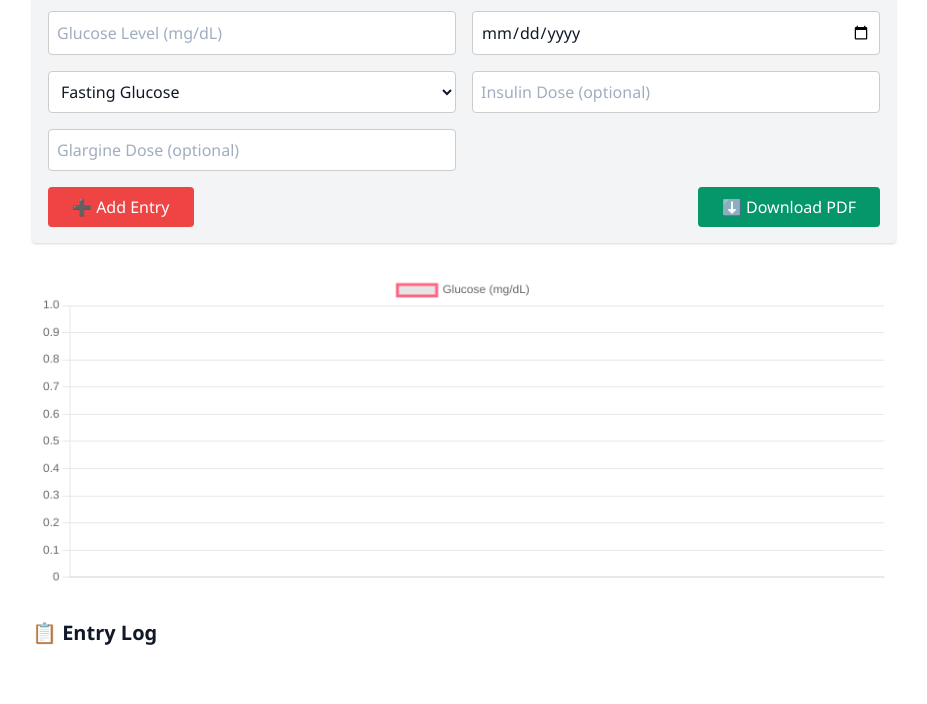
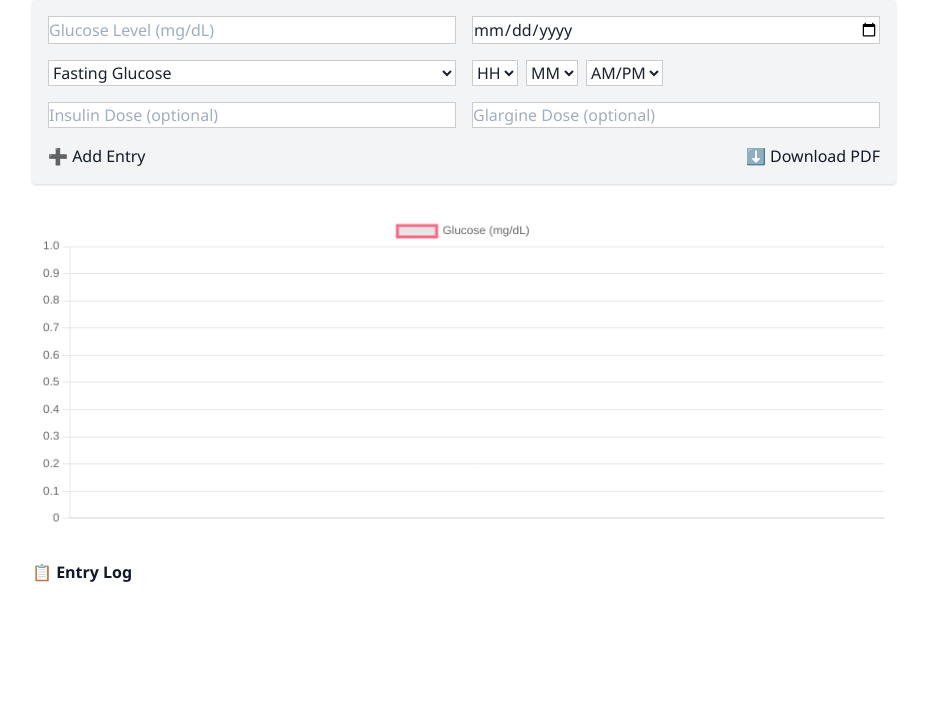
Before and after one commit to anshuman502/blood-glucose-tracker, a plain HTML site: page index.html in a window 1280 px wide. Shown: the part 96-800 px from the top of the page, without its empty margins (176-1103 px from the left). Drawn offline with nearby package versions, Linux system fonts and the light colour scheme.

Commit message:
Update index.html

```diff
--- a/index.html
+++ b/index.html
@@ -1,30 +1,32 @@
 <!DOCTYPE html>
 <html lang="en" class="dark">
+
 <head>
     <meta charset="UTF-8" />
-  <meta name="viewport" content="width=device-width, initial-scale=1.0"/>
-  <title>Glucose Tracker</title>
-  <link href="https://cdn.jsdelivr.net/npm/tailwindcss@2.2.19/dist/tailwind.min.css" rel="stylesheet">
-  <link href="style.css" rel="stylesheet">
+    <meta name="viewport" content="width=device-width, initial-scale=1.0" />
+    <title> 🩸Glucose Tracker</title>
+    <link href="https://cdn.jsdelivr.net/npm/tailwindcss@2.2.19/dist/tailwind.min.css" rel="stylesheet" />
+    <link rel="stylesheet" href="https://fonts.googleapis.com/css2?family=Material+Symbols+Outlined:opsz,wght,FILL,GRAD@24,400,0,0&icon_names=delete" />
+    <link href="style.css" rel="stylesheet" />
     <script src="https://cdn.jsdelivr.net/npm/chart.js"></script>
     <script src="https://cdnjs.cloudflare.com/ajax/libs/jspdf/2.5.1/jspdf.umd.min.js"></script>
     <script src="https://cdnjs.cloudflare.com/ajax/libs/jspdf-autotable/3.5.28/jspdf.plugin.autotable.min.js"></script>
 </head>
+
 <body class="bg-white dark:bg-gray-900 text-gray-900 dark:text-white transition-all duration-300">
-
     <div class="container mx-auto px-4 py-6 max-w-4xl">
         <div class="flex justify-between items-center mb-6">
-      <h1 class="text-3xl font-bold">🩸 Glucose Tracker</h1>
+            <h1 class="text-5xl font-bold">🩸 Glucose Tracker</h1>
             <button id="darkModeToggle" class="toggle-dark">🌓</button>
         </div>
 
         <!-- Entry Form -->
         <div class="bg-gray-100 dark:bg-gray-800 p-4 rounded shadow mb-6">
             <div class="grid grid-cols-1 sm:grid-cols-2 gap-4">
-        <input type="number" id="glucoseInput" placeholder="Glucose Level (mg/dL)" class="p-2 rounded w-full text-gray-900" />
-        <input type="date" id="dateInput" class="p-2 rounded w-full text-gray-900" />
+                <input type="number" id="glucoseInput" placeholder="Glucose Level (mg/dL)" class="input_tag" />
+                <input type="date" id="dateInput" class="input_tag" />
 
-        <select id="testTypeInput" onchange="toggleInputs()" class="p-2 rounded w-full text-gray-900">
+                <select id="testTypeInput" class="input_tag">
             <option>Fasting Glucose</option>
             <option>Post-breakfast</option>
             <option>Pre-lunch</option>
@@ -33,18 +35,108 @@
             <option>Post-dinner</option>
             <option>Random</option>
           </select>
+                <div id="timePickerDiv">
+                    <div class="flex space-x-2">
+                        <select id="hourSelect" class="input_tag">
+                <option value="">HH</option>
+                <option value="1">01</option>
+                <option value="2">02</option>
+                <option value="3">03</option>
+                <option value="4">04</option>
+                <option value="5">05</option>
+                <option value="6">06</option>
+                <option value="7">07</option>
+                <option value="8">08</option>
+                <option value="9">09</option>
+                <option value="10">10</option>
+                <option value="11">11</option>
+                <option value="12">12</option>
+              </select>
 
-        <div id="timePickerDiv" class="hidden">
-          <input type="time" id="timeOnlyInput" class="p-2 rounded w-full text-gray-900" />
+                        <select id="minuteSelect" class="input_tag">
+                <option value="">MM</option>
+                <option value="00">00</option>
+                <option value="01">01</option>
+                <option value="02">02</option>
+                <option value="03">03</option>
+                <option value="04">04</option>
+                <option value="05">05</option>
+                <option value="06">06</option>
+                <option value="07">07</option>
+                <option value="08">08</option>
+                <option value="09">09</option>
+                <!-- continue to 59 -->
+                <option value="10">10</option>
+                <option value="11">11</option>
+                <option value="12">12</option>
+                <option value="13">13</option>
+                <option value="14">14</option>
+                <option value="15">15</option>
+                <option value="16">16</option>
+                <option value="17">17</option>
+                <option value="18">18</option>
+                <option value="19">19</option>
+                <option value="20">20</option>
+                <option value="21">21</option>
+                <option value="22">22</option>
+                <option value="23">23</option>
+                <option value="24">24</option>
+                <option value="25">25</option>
+                <option value="26">26</option>
+                <option value="27">27</option>
+                <option value="28">28</option>
+                <option value="29">29</option>
+                <option value="30">30</option>
+                <option value="31">31</option>
+                <option value="32">32</option>
+                <option value="33">33</option>
+                <option value="34">34</option>
+                <option value="35">35</option>
+                <option value="36">36</option>
+                <option value="37">37</option>
+                <option value="38">38</option>
+                <option value="39">39</option>
+                <option value="40">40</option>
+                <option value="41">41</option>
+                <option value="42">42</option>
+                <option value="43">43</option>
+                <option value="44">44</option>
+                <option value="45">45</option>
+                <option value="46">46</option>
+                <option value="47">47</option>
+                <option value="48">48</option>
+                <option value="49">49</option>
+                <option value="50">50</option>
+                <option value="51">51</option>
+                <option value="52">52</option>
+                <option value="53">53</option>
+                <option value="54">54</option>
+                <option value="55">55</option>
+                <option value="56">56</option>
+                <option value="57">57</option>
+                <option value="58">58</option>
+                <option value="59">59</option>
+              </select>
+
+                        <select id="ampmSelect" class="input_tag">
+                <option value="">AM/PM</option>
+                <option value="AM">AM</option>
+                <option value="PM">PM</option>
+              </select>
+                    </div>
                 </div>
 
-        <input type="number" step="0.1" id="insulinInput" placeholder="Insulin Dose (optional)" class="p-2 rounded w-full text-gray-900" />
-        <input type="number" step="0.1" id="glargineInput" placeholder="Glargine Dose (optional)" class="p-2 rounded w-full text-gray-900" />
+                <input type="number" step="0.1" id="insulinInput" placeholder="Insulin Dose (optional)" class="input_tag" />
+                <input type="number" step="0.1" id="glargineInput" placeholder="Glargine Dose (optional)" class="input_tag" />
             </div>
 
             <div class="mt-4 flex justify-between">
-        <button onclick="addGlucose()" class="bg-red-500 hover:bg-red-600 text-white px-6 py-2 rounded">➕ Add Entry</button>
-        <button onclick="downloadReport()" class="bg-green-600 hover:bg-green-700 text-white px-6 py-2 rounded">⬇️ Download PDF</button>
+                <button onclick="addGlucose()" class="entry_btn">
+            ➕ Add Entry
+          </button>
+                <button onclick="downloadReport()" class="down_btn">
+            ⬇️ Download PDF
+          </button>
             </div>
         </div>
 
@@ -54,12 +146,15 @@
         </div>
 
         <!-- Entry List -->
-    <div>
-      <h2 class="text-xl font-bold mb-2">📋 Entry Log</h2>
-      <div id="entryList" class="space-y-3"></div>
+        <div class="entry">
+            <h1 class="text-x1 font-bold mb-2">📋 Entry Log</h1>
+            <div class="entry_cont">
+                <div id="entryList" class="entryList"></div>
+            </div>
         </div>
     </div>
 
     <script src="script.js"></script>
 </body>
+
 </html>
```
Lines whose indentation alone changed are shown as unchanged.
